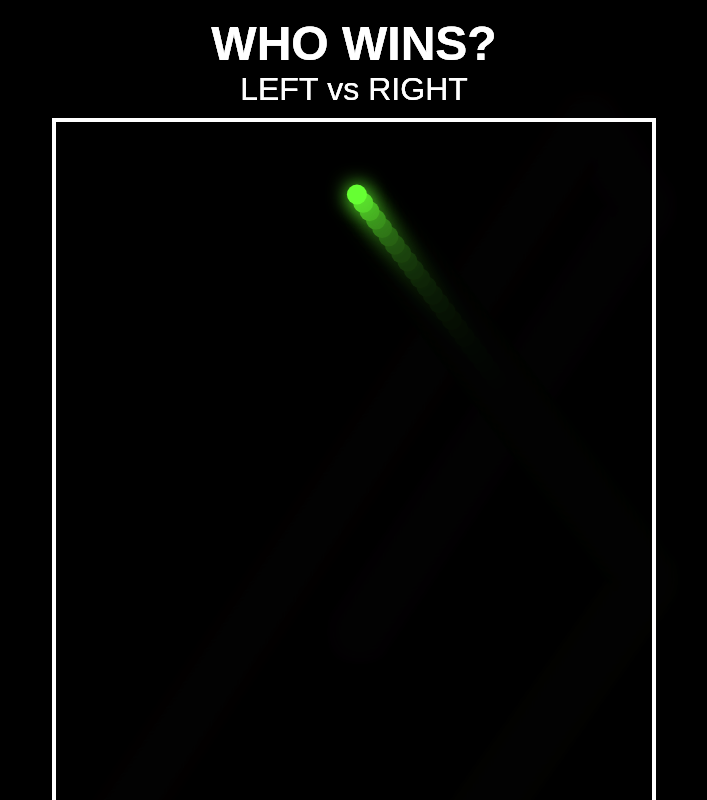
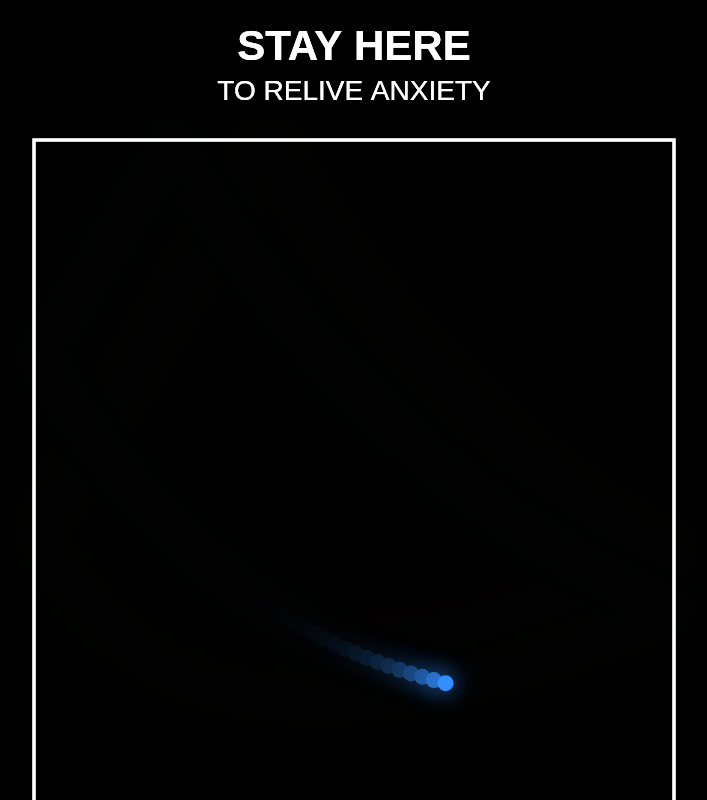
Before and after one commit to Joj822/bouncy-ball, a plain HTML site: page index.html in a window 1280 px wide. Shown: the top 800 px of the page, without its empty margins (286-993 px from the left). Drawn offline with Linux system fonts and the light colour scheme.

Commit message:
Update index.html
making it better

```diff
--- a/index.html
+++ b/index.html
@@ -1,7 +1,7 @@
 <!DOCTYPE html>
 <html>
 <head>
-  <title>Infinite Bounce – Shorts Edition</title>
+  <title>Relive Anxiety</title>
   <style>
     body {
       margin: 0;
@@ -23,35 +23,35 @@
 const canvas = document.getElementById("c");
 const ctx = canvas.getContext("2d");
 
-// YouTube Shorts resolution
+// Shorts resolution
 canvas.width = 720;
 canvas.height = 1280;
 
-// Play box
+// Box
 const box = {
-  x: 60,
-  y: 120,
-  w: canvas.width - 120,
-  h: canvas.height - 240
+  x: 40,
+  y: 140,
+  w: canvas.width - 80,
+  h: canvas.height - 280
 };
-
-// Scores
-let leftScore = 0;
-let rightScore = 0;
 
 // Ball
 let ball = {
   x: box.x + box.w / 2,
   y: box.y + box.h / 2,
-  r: 10,
-  vx: (Math.random() > 0.5 ? 1 : -1) * (4 + Math.random() * 3),
-  vy: (Math.random() > 0.5 ? 1 : -1) * (5 + Math.random() * 4),
+  vx: (Math.random() - 0.5) * 18,
+  vy: (Math.random() - 0.5) * 18,
+  r: 8,
   hue: Math.random() * 360
 };
 
+// Gravity vector (rotates over time)
+let gravityAngle = Math.random() * Math.PI * 2;
+let gravityStrength = 0.25;
+
 function drawBorder() {
   ctx.strokeStyle = "white";
-  ctx.lineWidth = 4;
+  ctx.lineWidth = 3;
   ctx.strokeRect(box.x, box.y, box.w, box.h);
 }
 
@@ -59,55 +59,69 @@
   ctx.fillStyle = "white";
   ctx.textAlign = "center";
 
-  ctx.font = "bold 48px sans-serif";
-  ctx.fillText("WHO WINS?", canvas.width / 2, 60);
-
-  ctx.font = "32px sans-serif";
-  ctx.fillText("LEFT vs RIGHT", canvas.width / 2, 100);
+  ctx.font = "bold 42px sans-serif";
+  ctx.fillText("STAY HERE", canvas.width / 2, 60);
 
   ctx.font = "28px sans-serif";
-  ctx.fillText(`LEFT ${leftScore}  |  RIGHT ${rightScore}`, canvas.width / 2, canvas.height - 60);
+  ctx.fillText("TO RELIVE ANXIETY", canvas.width / 2, 100);
 
   ctx.font = "22px sans-serif";
-  ctx.fillText("Comment when you lose the ball 👀", canvas.width / 2, canvas.height - 20);
+  ctx.fillText("blink and you lose it", canvas.width / 2, canvas.height - 40);
 }
 
 function loop() {
   requestAnimationFrame(loop);
 
-  // Trail fade
-  ctx.fillStyle = "rgba(0,0,0,0.18)";
+  // Smear trails
+  ctx.fillStyle = "rgba(0,0,0,0.22)";
   ctx.fillRect(0, 0, canvas.width, canvas.height);
 
-  // Move ball
+  // Slowly rotate gravity (betrayal)
+  gravityAngle += (Math.random() - 0.5) * 0.015;
+  gravityStrength += (Math.random() - 0.5) * 0.02;
+  gravityStrength = Math.max(0.15, Math.min(0.6, gravityStrength));
+
+  const gx = Math.cos(gravityAngle) * gravityStrength;
+  const gy = Math.sin(gravityAngle) * gravityStrength;
+
+  ball.vx += gx;
+  ball.vy += gy;
+
   ball.x += ball.vx;
   ball.y += ball.vy;
 
-  // Wall collisions
-  if (ball.x - ball.r <= box.x) {
-    ball.vx *= -1;
-    leftScore++;
-    ball.hue += 40;
-    ball.vx += Math.random() * 0.6;
+  // Wall collisions (violent but clean)
+  if (ball.x - ball.r < box.x) {
+    ball.x = box.x + ball.r;
+    ball.vx *= -0.96;
+    ball.hue += 35;
   }
-  if (ball.x + ball.r >= box.x + box.w) {
-    ball.vx *= -1;
-    rightScore++;
-    ball.hue += 40;
-    ball.vx -= Math.random() * 0.6;
+  if (ball.x + ball.r > box.x + box.w) {
+    ball.x = box.x + box.w - ball.r;
+    ball.vx *= -0.96;
+    ball.hue += 35;
   }
-  if (ball.y - ball.r <= box.y || ball.y + ball.r >= box.y + box.h) {
-    ball.vy *= -1;
-    ball.hue += 25;
-    ball.vy += (Math.random() - 0.5) * 0.6;
+  if (ball.y - ball.r < box.y) {
+    ball.y = box.y + ball.r;
+    ball.vy *= -0.96;
+    ball.hue += 35;
+  }
+  if (ball.y + ball.r > box.y + box.h) {
+    ball.y = box.y + box.h - ball.r;
+    ball.vy *= -0.96;
+    ball.hue += 35;
   }
 
-  // Speed clamp (keeps it watchable)
-  ball.vx = Math.max(-12, Math.min(12, ball.vx));
-  ball.vy = Math.max(-14, Math.min(14, ball.vy));
+  // Subtle speed creep (this is the evil part)
+  ball.vx *= 1.0015;
+  ball.vy *= 1.0015;
+
+  // Clamp just before chaos breaks it
+  ball.vx = Math.max(-22, Math.min(22, ball.vx));
+  ball.vy = Math.max(-22, Math.min(22, ball.vy));
 
   // Glow
-  ctx.shadowBlur = 20;
+  ctx.shadowBlur = 25;
   ctx.shadowColor = `hsl(${ball.hue}, 100%, 60%)`;
 
   ctx.fillStyle = `hsl(${ball.hue}, 100%, 60%)`;
```
